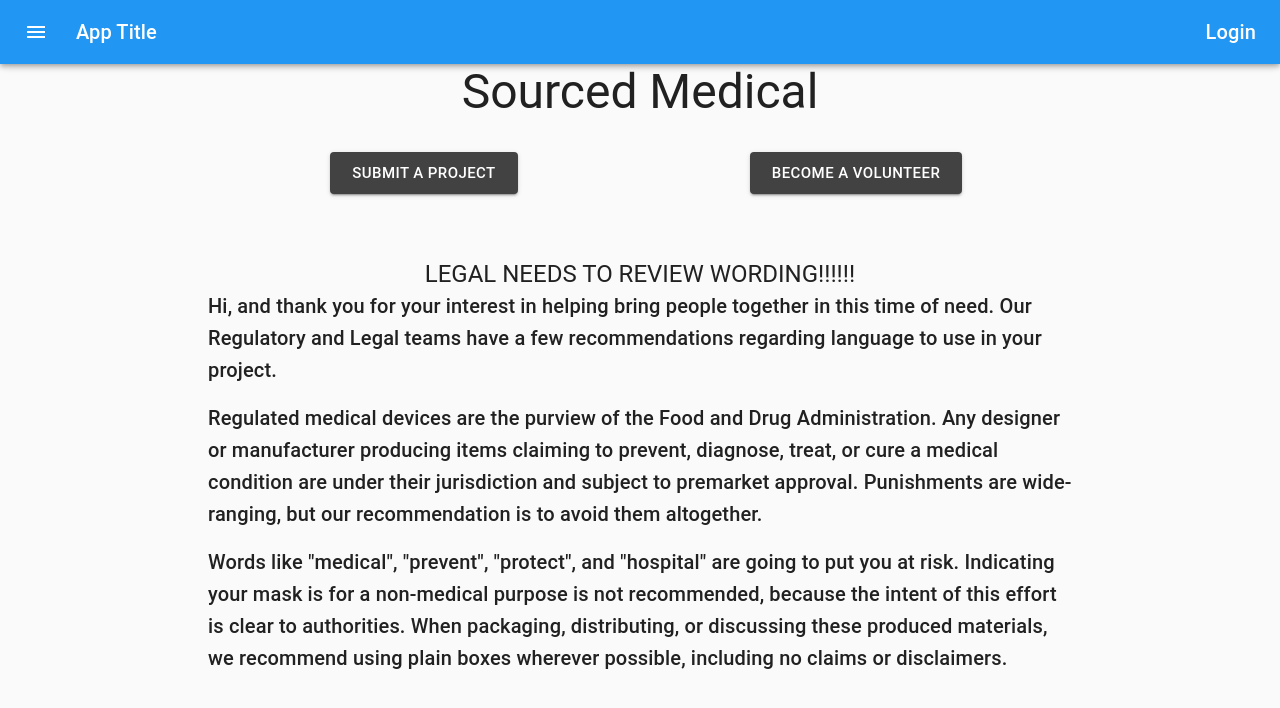
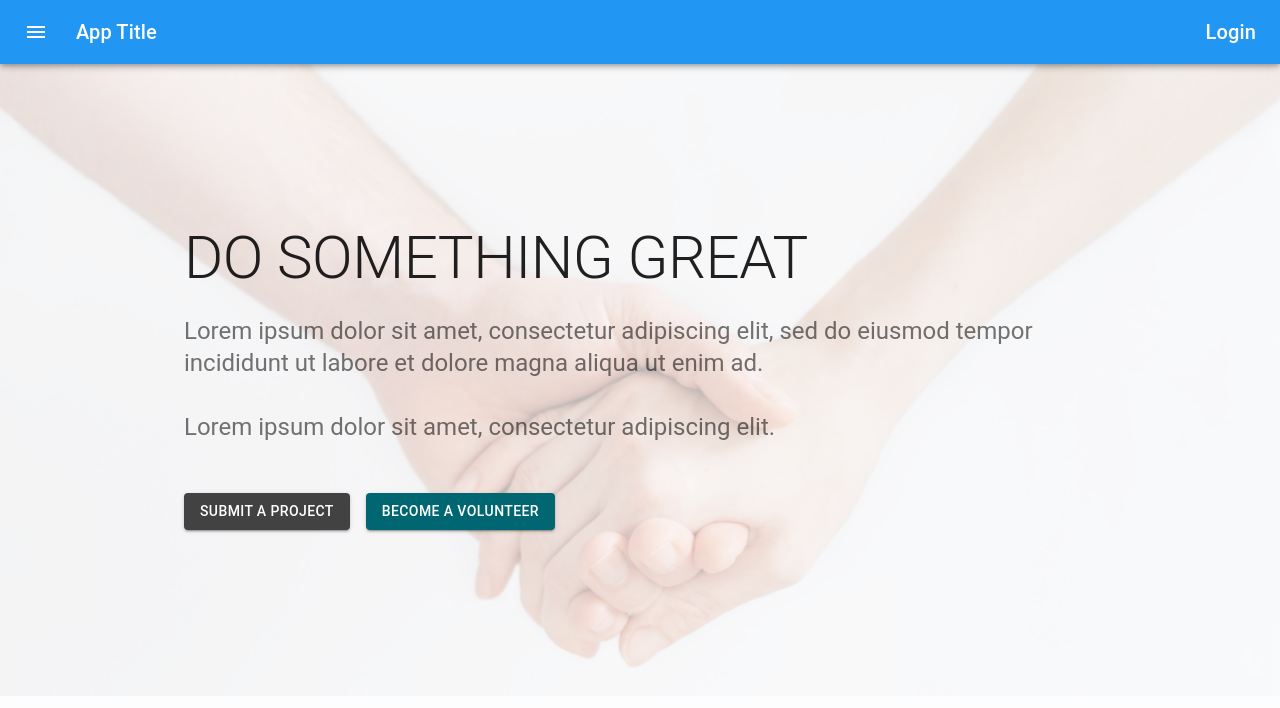
Before and after one commit to crowdsourcemedical/volunteer-database, a React (Create React App) app in the folder frontend/: page / in a window 1280 px wide. Shown: the top 708 px of the page. Built offline with nearby package versions, Linux system fonts and the light colour scheme.

Commit message:
added hero comp

```diff
--- /dev/null
+++ b/frontend/src/components/Hero/Hero.jsx
@@ -0,0 +1,73 @@
+import React from "react";
+import PropTypes from "prop-types";
+import Button from "@material-ui/core/Button";
+import Grid from "@material-ui/core/Grid";
+import { makeStyles } from "@material-ui/core/styles";
+import Container from "@material-ui/core/Container";
+import { Link } from "react-router-dom";
+
+const useStyles = makeStyles(theme => ({
+  wrapper: {
+    textAlign: "left",
+    display: "flex",
+    alignItems: "center",
+    width: "100%",
+    height: "80vh",
+    backgroundSize: "cover",
+    backgroundRepeat: "no-repeat"
+  },
+  overlay: {
+    backgroundColor: "white",
+    opacity: "0.7",
+    position: "absolute",
+    top: "0",
+    left: "0",
+    width: "100%",
+    height: "100%"
+  },
+  content: {
+    zIndex: "10"
+  },
+  heroButtons: {
+    marginTop: "50px"
+  }
+}));
+export const Hero = props => {
+  const classes = useStyles();
+
+  return (
+    <div className={classes.wrapper} style={{ backgroundImage: "url(" + props.image + ")" }}>
+      <div className={classes.overlay} />
+      <Container maxWidth="md" className={classes.content}>
+        <div>
+          {props.children}
+          <div className={classes.heroButtons}>
+            <Grid container spacing={2} justify="left">
+              {props.primaryButton ? (
+                <Grid item>
+                  <Button component={Link} to={props.primaryButton.link} variant="contained" color="primary">
+                    {props.primaryButton.text}
+                  </Button>
+                </Grid>
+              ) : null}
+              {props.secondaryButton ? (
+                <Grid item>
+                  <Button component={Link} to={props.secondaryButton.link} variant="contained" color="secondary">
+                    {props.secondaryButton.text}
+                  </Button>
+                </Grid>
+              ) : null}
+            </Grid>
+          </div>
+        </div>
+      </Container>
+    </div>
+  );
+};
+
+// Hero.propTypes = {
+//   linkOne: PropTypes.string,
+//   linkTwo: PropTypes.string,
+//   image: PropTypes.string,
+//   children: PropTypes.children
+// };
--- a/frontend/src/components/navbar.js
+++ b/frontend/src/components/navbar.js
@@ -1,21 +1,21 @@
-import React from 'react';
-import clsx from 'clsx';
+import React from "react";
+import clsx from "clsx";
 
-import { makeStyles } from '@material-ui/core/styles';
-import Drawer from '@material-ui/core/Drawer';
-import CssBaseline from '@material-ui/core/CssBaseline';
-import AppBar from '@material-ui/core/AppBar';
-import Toolbar from '@material-ui/core/Toolbar';
-import List from '@material-ui/core/List';
-import Typography from '@material-ui/core/Typography';
-import Divider from '@material-ui/core/Divider';
-import IconButton from '@material-ui/core/IconButton';
-import MenuIcon from '@material-ui/icons/Menu';
-import ListItem from '@material-ui/core/ListItem';
-import ListItemText from '@material-ui/core/ListItemText';
-import Link from '@material-ui/core/Link';
+import { makeStyles } from "@material-ui/core/styles";
+import Drawer from "@material-ui/core/Drawer";
+import CssBaseline from "@material-ui/core/CssBaseline";
+import AppBar from "@material-ui/core/AppBar";
+import Toolbar from "@material-ui/core/Toolbar";
+import List from "@material-ui/core/List";
+import Typography from "@material-ui/core/Typography";
+import Divider from "@material-ui/core/Divider";
+import IconButton from "@material-ui/core/IconButton";
+import MenuIcon from "@material-ui/icons/Menu";
+import ListItem from "@material-ui/core/ListItem";
+import ListItemText from "@material-ui/core/ListItemText";
+import Link from "@material-ui/core/Link";
 
-import { PAGE_LINKS_LIST, LOGIN_PAGE_LINK } from '../constants/navigation';
+import { PAGE_LINKS_LIST, LOGIN_PAGE_LINK } from "../constants/navigation";
 
 const navbarHeight = 64;
 const drawerWidth = 240;
@@ -24,44 +24,44 @@ const ListItemLink = props => <ListItem button component="a" {...props} />;
 
 const useStyles = makeStyles(theme => ({
   root: {
-		display: 'flex',
+    display: "flex"
   },
   navBar: {
     height: navbarHeight,
-		background: '#2196F3',
-		transition: theme.transitions.create(['margin', 'width'], {
+    background: "#2196F3",
+    transition: theme.transitions.create(["margin", "width"], {
       easing: theme.transitions.easing.sharp,
-			duration: theme.transitions.duration.leavingScreen,
-		}),
+      duration: theme.transitions.duration.leavingScreen
+    })
   },
   navBarShift: {
     width: `calc(100% - ${drawerWidth}px)`,
     marginLeft: drawerWidth,
-		transition: theme.transitions.create(['margin', 'width'], {
+    transition: theme.transitions.create(["margin", "width"], {
       easing: theme.transitions.easing.easeOut,
-			duration: theme.transitions.duration.enteringScreen,
-		}),
+      duration: theme.transitions.duration.enteringScreen
+    })
   },
   menuButton: {
-		marginRight: theme.spacing(2),
+    marginRight: theme.spacing(2)
   },
   authLink: {
-		marginLeft: 'auto',
-		color: 'inherit',
+    marginLeft: "auto",
+    color: "inherit"
   },
   hide: {
-		display: 'none',
+    display: "none"
   },
   drawer: {
     width: drawerWidth,
-		flexShrink: 0,
+    flexShrink: 0
   },
   listSpacer: {
-		height: navbarHeight,
+    height: navbarHeight
   },
   list: {
-		width: drawerWidth,
-	},
+    width: drawerWidth
+  }
 }));
 
 const NavBar = () => {
@@ -69,7 +69,7 @@ const NavBar = () => {
   const [isOpen, setIsOpen] = React.useState(false);
 
   const toggleDrawer = event => {
-		if (event.type === 'keydown' && (event.key === 'Tab' || event.key === 'Shift')) {
+    if (event.type === "keydown" && (event.key === "Tab" || event.key === "Shift")) {
       return;
     }
 
@@ -80,19 +80,12 @@ const NavBar = () => {
     <div className={classes.root}>
       <CssBaseline />
       <AppBar
-				position="fixed"
+        position="sticky"
         className={clsx(classes.navBar, {
-					[classes.navBarShift]: isOpen,
-				})}
-			>
+          [classes.navBarShift]: isOpen
+        })}>
         <Toolbar>
-					<IconButton
-						color="inherit"
-						aria-label="open drawer"
-						onClick={toggleDrawer}
-						edge="start"
-						className={clsx(classes.menuButton, isOpen && classes.hide)}
-					>
+          <IconButton color="inherit" aria-label="open drawer" onClick={toggleDrawer} edge="start" className={clsx(classes.menuButton, isOpen && classes.hide)}>
             <MenuIcon />
           </IconButton>
           <Typography variant="h6" noWrap>
--- a/frontend/src/pages/home.js
+++ b/frontend/src/pages/home.js
@@ -1,55 +1,28 @@
-import React, { useState, useEffect } from 'react';
-import PropTypes from 'prop-types';
+import React, { useState, useEffect } from "react";
+import PropTypes from "prop-types";
 //import API from "../../api";
-import { Menu, MenuItem, Box, Typography, Grid, Paper } from '@material-ui/core';
-import { IconButton, Button, Fab } from '@material-ui/core';
+import { Menu, MenuItem, Box, Typography, Grid, Paper } from "@material-ui/core";
+import { IconButton, Button, Fab } from "@material-ui/core";
+import { Hero } from "../components/Hero/Hero";
 //import ProjectSmallCard from "../ProjectComponents/ProjectSmallCard";
+
+import HeroImg from "../images/hero.png";
+
 const HomePage = props => {
   return (
     <Grid container spacing={2}>
-			<Grid item xs={12} />
-			<Grid container justify="center">
-				{/* Main Page Content */}
-				<Grid item xs={8} lg={4} xl={4}>
-					<Typography variant="h3">Welcome to Crowd Sourced Medical</Typography>
-				</Grid>
-			</Grid>
-			<Box m={2} />
-			<Grid container justify="center">
-				<Grid item xs={6} lg={4} xl={4}>
-					<Button size="large" variant="contained" color="primary">
-						Submit a Project
-					</Button>
-				</Grid>
-				<Grid item xs={6} lg={4} xl={4}>
-					<Button size="large" variant="contained" color="primary">
-						Become a volunteer
-					</Button>
-				</Grid>
-			</Grid>
-			<Box m={4} />
-			<Grid container justify="center">
-				<Grid item xs={12} lg={8} xl={8}>
-					<Typography variant="h5">LEGAL NEEDS TO REVIEW WORDING!!!!!!</Typography>
-					<Typography align="left" variant="h6">
-						Hi, and thank you for your interest in helping bring people together in this time of need. Our
-						Regulatory and Legal teams have a few recommendations regarding language to use in your project.
+      <Grid container>
+        <Hero image={HeroImg} primaryButton={{ link: "/newproject", text: "Submit a Project" }} secondaryButton={{ link: "/newproject", text: "Become a Volunteer" }}>
+          <Typography component="h1" variant="h2" align="left" color="textPrimary" gutterBottom>
+            DO SOMETHING GREAT
           </Typography>
-					<Box m={2} />
-					<Typography align="left" variant="h6">
-						Regulated medical devices are the purview of the Food and Drug Administration. Any designer or
-						manufacturer producing items claiming to prevent, diagnose, treat, or cure a medical condition
-						are under their jurisdiction and subject to premarket approval. Punishments are wide-ranging,
-						but our recommendation is to avoid them altogether.
+          <Typography variant="h5" align="left" color="textSecondary" paragraph>
+            Lorem ipsum dolor sit amet, consectetur adipiscing elit, sed do eiusmod tempor incididunt ut labore et dolore magna aliqua ut enim ad.
+            <br />
+            <br />
+            Lorem ipsum dolor sit amet, consectetur adipiscing elit.
           </Typography>
-					<Box m={2} />
-					<Typography align="left" variant="h6">
-						Words like "medical", "prevent", "protect", and "hospital" are going to put you at risk.
-						Indicating your mask is for a non-medical purpose is not recommended, because the intent of this
-						effort is clear to authorities. When packaging, distributing, or discussing these produced
-						materials, we recommend using plain boxes wherever possible, including no claims or disclaimers.
-					</Typography>
-				</Grid>
+        </Hero>
       </Grid>
       {/* Footer */}
       <Grid item xs={12} />
@@ -59,7 +32,7 @@ const HomePage = props => {
 };
 
 HomePage.propTypes = {
-	userID: PropTypes.string,
+  userID: PropTypes.string
   //TODO: Add More PropTypes
 };
 
```
Lines whose indentation alone changed are shown as unchanged.
